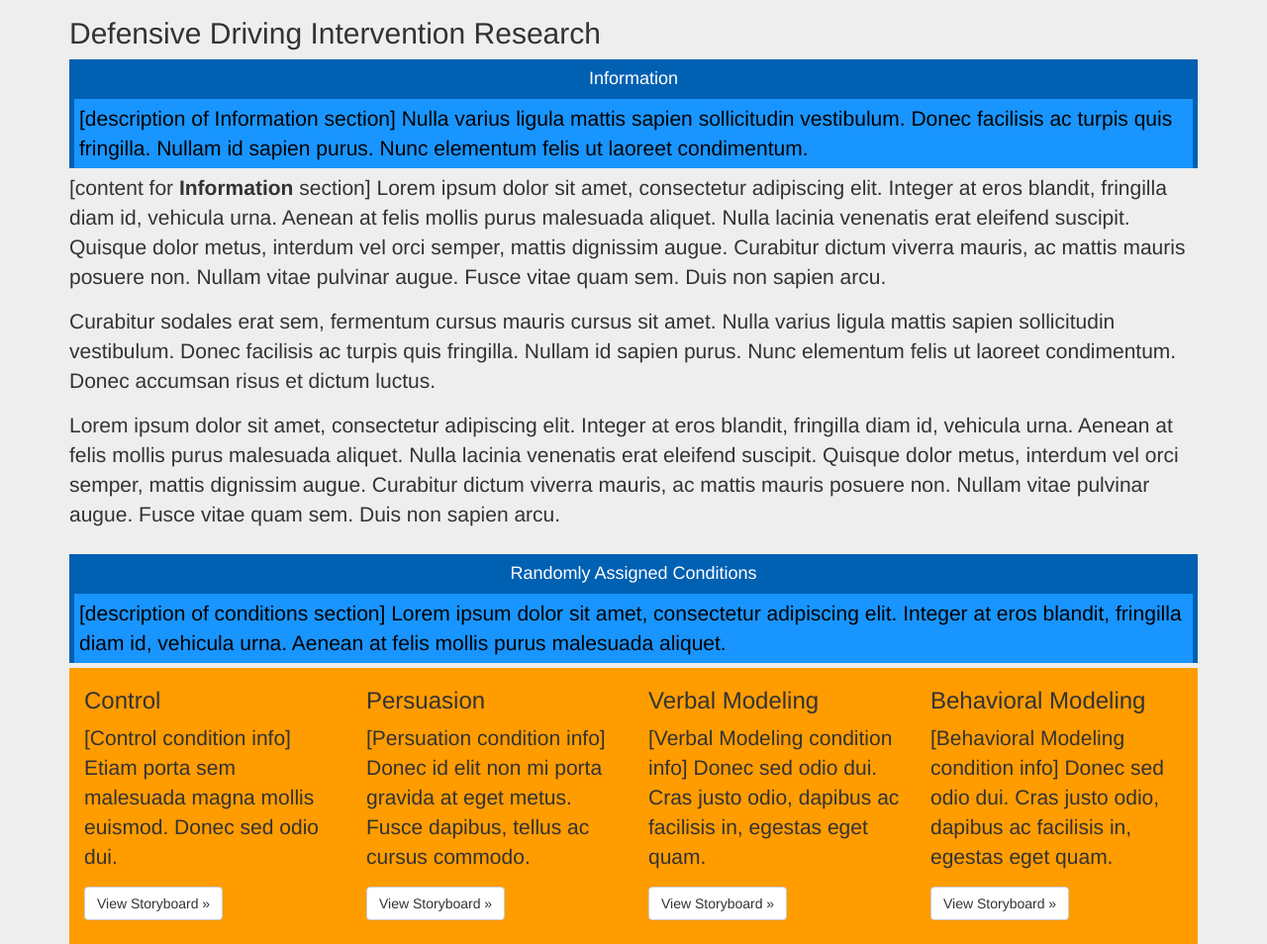
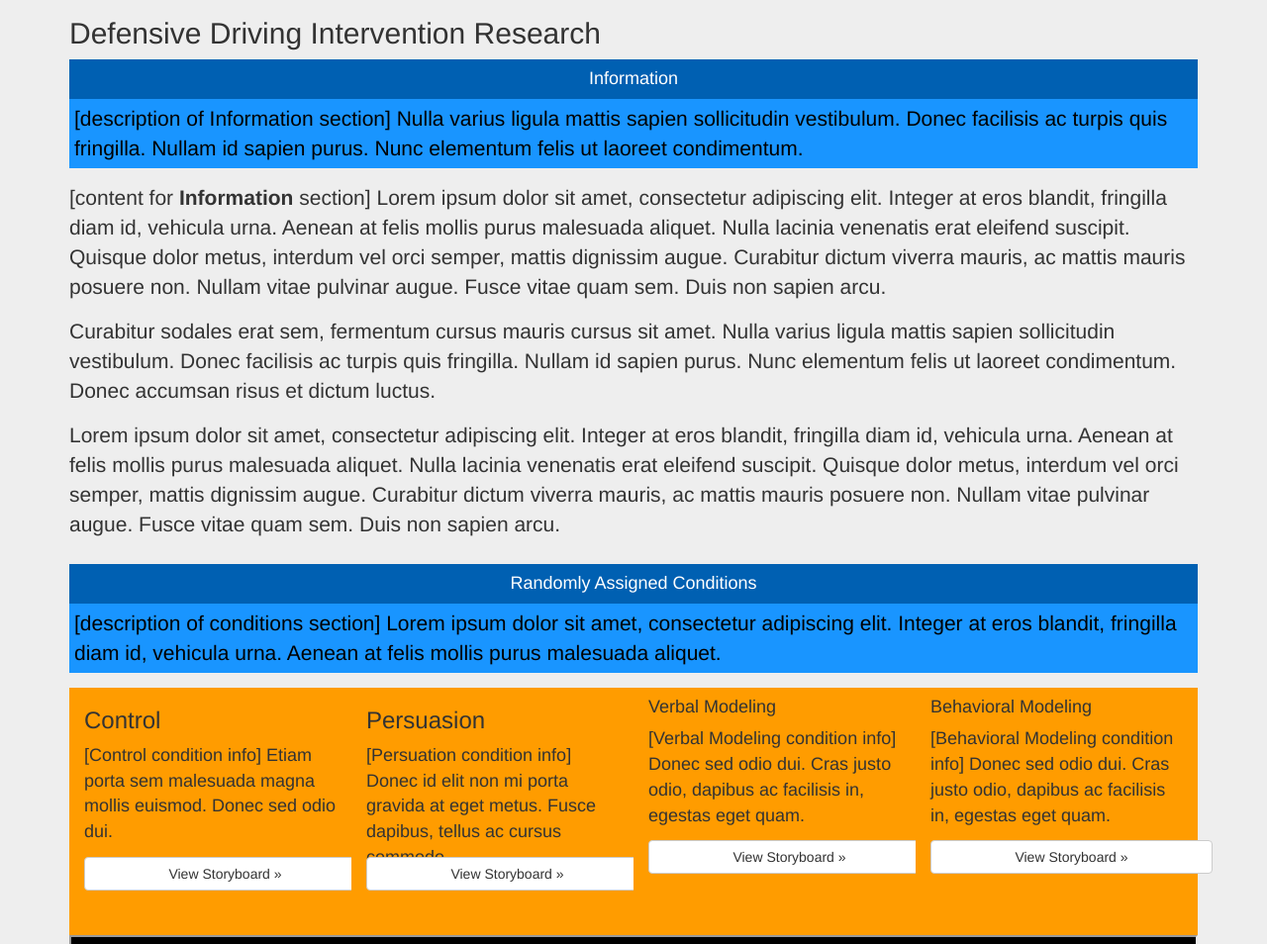
Before and after one commit to UTCTL/drunkdriving, a PHP site: page / in a window 1280 px wide. Shown: the part 51-1005 px from the top of the page at 99% size. Run offline with PHP 8.4, Linux system fonts and the light colour scheme; some libraries are stand-ins or nearby versions.

Commit message:
minor css tweaks & js video swapping functionality

```diff
--- a/css/custom.css
+++ b/css/custom.css
@@ -1,7 +1,7 @@
 .sectionBreak{
 
     width: 100%;
-    height: 100%;
+    height: auto;
 	background: #0060B2;
 	color:white;
 }
@@ -14,7 +14,7 @@
 .sectionBreak p{
 
 	padding:5px;
-	margin:5px;
+
 	background: #1995FF;
 	color:black;
 }
@@ -22,7 +22,23 @@
 .col-md-3{
 
 	background: #FF9C00;
-	min-height: 280px;
+	height: 250px;
+
+}
+
+.col-md-3 a{
+
+	width: 100%!important;
+	position: absolute;
+
+
+}
+
+.col-md-3 p{
+
+	max-height: 100px;
+	font-size: 18px;
+
 
 }
 
@@ -38,6 +54,7 @@
 	height: 0;
 }
 .videoWrapper iframe {
+	background: black;
 	position: absolute;
 	top: 0;
 	left: 0;
--- a/index.html
+++ b/index.html
@@ -30,6 +30,7 @@
       <script src="https://oss.maxcdn.com/html5shiv/3.7.2/html5shiv.min.js"></script>
       <script src="https://oss.maxcdn.com/respond/1.4.2/respond.min.js"></script>
     <![endif]-->
+
   </head>
 
   <body>
@@ -44,7 +45,7 @@
             <span class="icon-bar"></span>
           </button>
           <a class="navbar-brand" href="#">Information</a>
-          <a class="navbar-brand" href="#">Conditions</a>
+          <a class="navbar-brand" href="#conditions">Conditions</a>
           <a class="navbar-brand" href="#">Questions</a>
           <a class="navbar-brand" href="#">Social Support</a>
           <a class="navbar-brand" href="#">Skills Enhancement</a>
@@ -75,6 +76,7 @@
         <!--<div class="conditions_btn">Randomly Assigned Conditions</div>-->
 
     </div>
+    <div id='conditions'></div>
     <div class="container">
       <div class="sectionBreak">
             <h4>Randomly Assigned Conditions</h4>
@@ -94,26 +96,26 @@
         <div class="col-md-3">
           <h3>Control</h3>
           <p>[Control condition info] Etiam porta sem malesuada magna mollis euismod. Donec sed odio dui. </p>
-          <p><a class="btn btn-default" href="#" role="button">View Storyboard &raquo;</a></p>
+          <div id="control_video"><a class="btn btn-default" role="button">View Storyboard &raquo;</a></div>
         </div>
         <div class="col-md-3">
           <h3>Persuasion</h3>
           <p>[Persuation condition info] Donec id elit non mi porta gravida at eget metus. Fusce dapibus, tellus ac cursus commodo. </p>
-          <p><a class="btn btn-default" href="#" role="button">View Storyboard &raquo;</a></p>
+          <div id="persuasion_video"><a class="btn btn-default" role="button">View Storyboard &raquo;</a></div>
        </div>
         <div class="col-md-3">
-          <h3>Verbal Modeling</h3>
+          <h4>Verbal Modeling</h4>
           <p>[Verbal Modeling condition info] Donec sed odio dui. Cras justo odio, dapibus ac facilisis in, egestas eget quam. </p>
           <p><a class="btn btn-default" href="#" role="button">View Storyboard &raquo;</a></p>
         </div>
         <div class="col-md-3">
-          <h3>Behavioral Modeling</h3>
+          <h4>Behavioral Modeling</h4>
           <p>[Behavioral Modeling condition info] Donec sed odio dui. Cras justo odio, dapibus ac facilisis in, egestas eget quam. </p>
           <p><a class="btn btn-default" href="#" role="button">View Storyboard &raquo;</a></p>
         </div>
       </div>
       <div class="videoWrapper">
-        <iframe width="100%" src="http://www.youtube.com/embed/XGSy3_Czz8k?autoplay=1"></iframe>
+        <iframe id="source_video" width="100%" src=""></iframe>
       </div>
       <hr>
 
@@ -131,5 +133,19 @@
     <script src="../../dist/js/bootstrap.min.js"></script>
     <!-- IE10 viewport hack for Surface/desktop Windows 8 bug -->
     <script src="../../assets/js/ie10-viewport-bug-workaround.js"></script>
+    <script>
+    document.getElementById('control_video').addEventListener('click', function() {
+    document.getElementById('source_video').src = 'http://www.youtube.com/embed/XGSy3_Czz8k?autoplay=1';
+    });
+    document.getElementById('persuasion_video').addEventListener('click', function() {
+    document.getElementById('source_video').src = 'http://www.youtube.com/embed/J3x1mF391BE?autoplay=1';
+    });
+    document.getElementById('control_video').addEventListener('click', function() {
+    document.getElementById('source_video').src = 'http://www.youtube.com/embed/XGSy3_Czz8k?autoplay=1';
+    });
+    document.getElementById('persuasion_video').addEventListener('click', function() {
+    document.getElementById('source_video').src = 'http://www.youtube.com/embed/J3x1mF391BE?autoplay=1';
+    });
+  </script>
   </body>
 </html>
```
